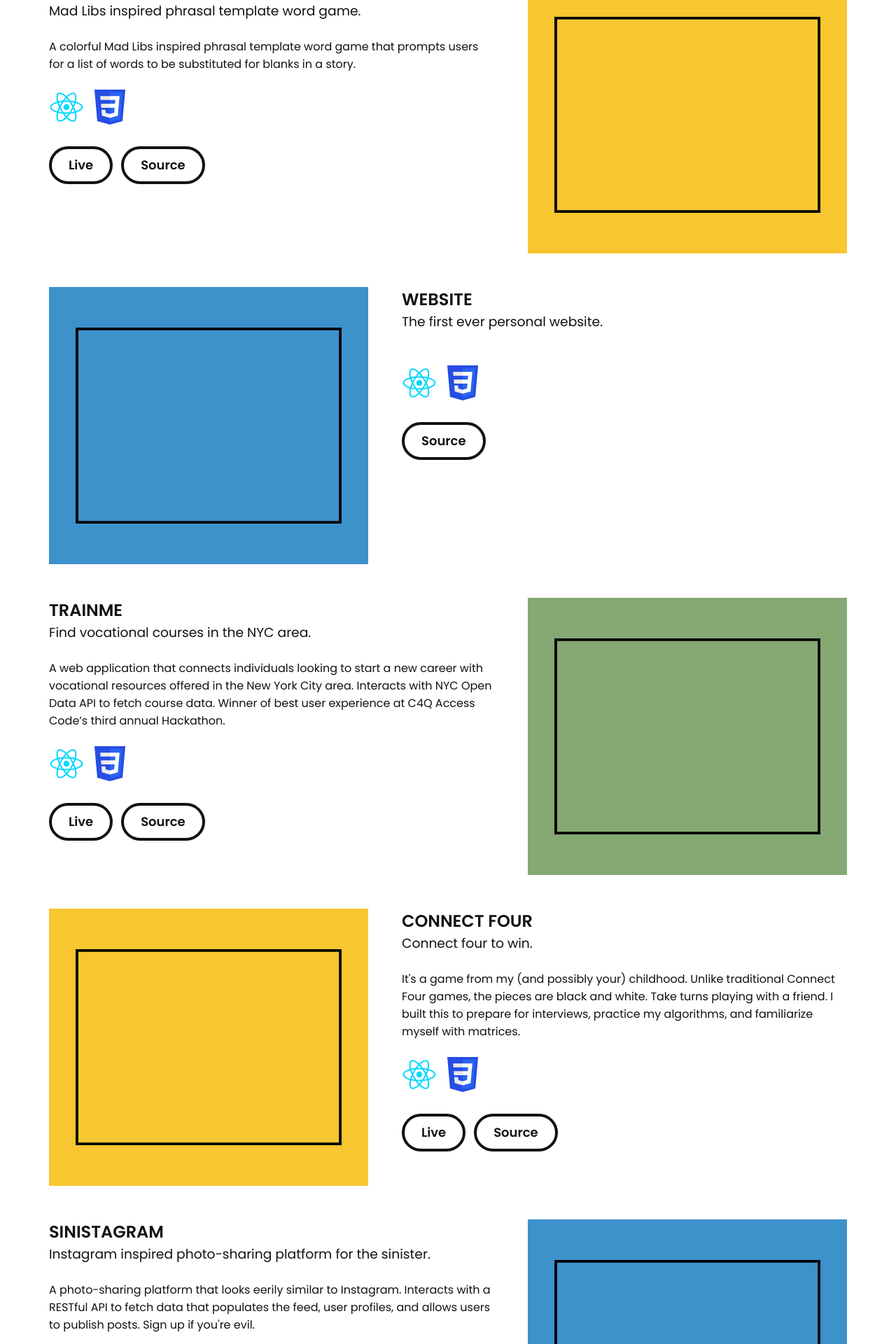
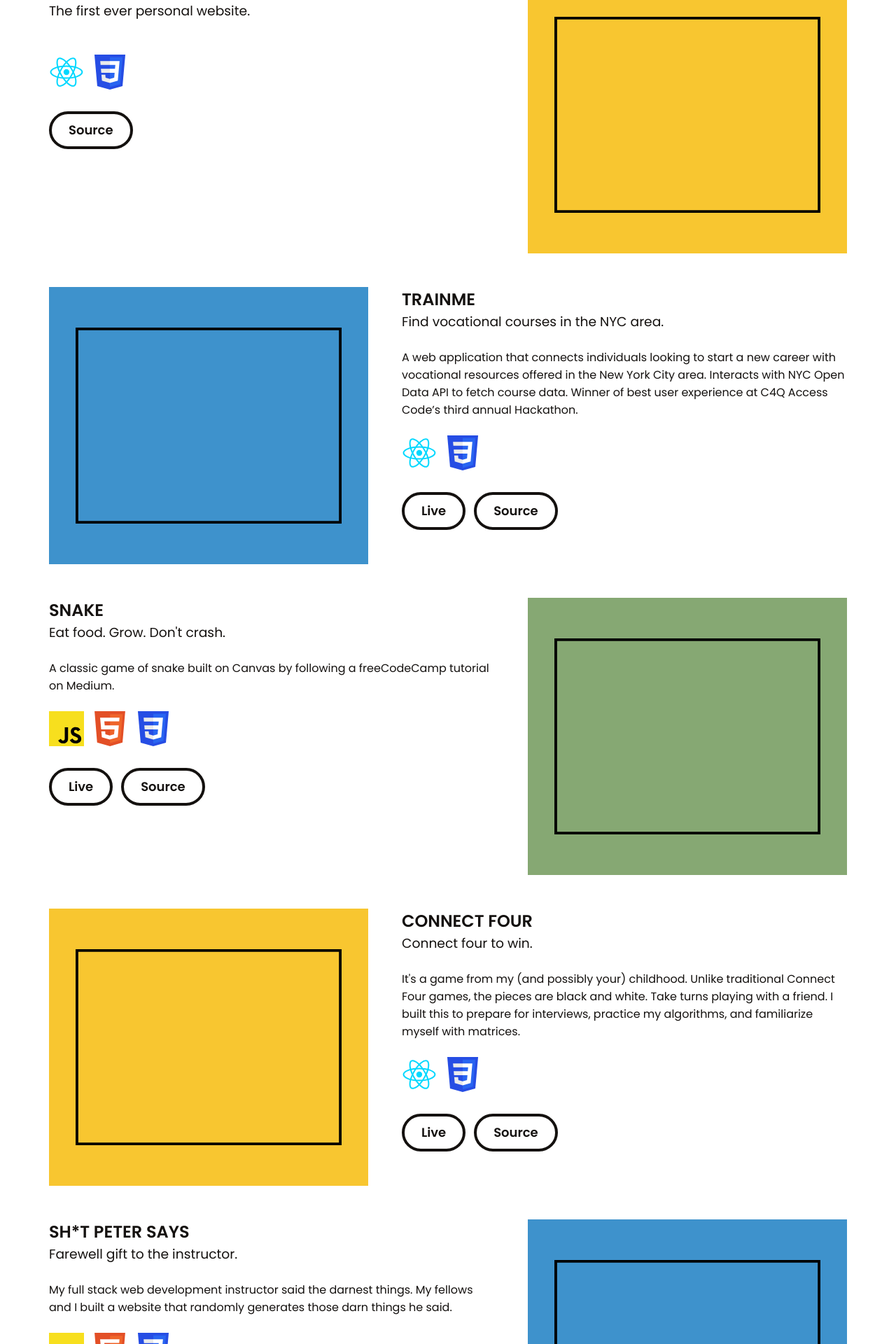
Before and after one commit to helencho/website_v3, a Next.js app: page /projects in a window 1280 px wide. Shown: the part 2580-4500 px from the top of the page at 70% size. Built offline with nearby package versions, Linux system fonts and the light colour scheme.

Commit message:
clean project list and alphabetize things

```diff
--- a/constants/projects.js
+++ b/constants/projects.js
@@ -106,28 +106,6 @@ export const PROJECTS = [
     },
   },
   {
-    title: 'Madlify',
-    subTitle: 'Mad Libs inspired phrasal template word game.',
-    description:
-      'A colorful Mad Libs inspired phrasal template word game that prompts users for a list of words to be substituted for blanks in a story.',
-    technologies: [TECH.REACT, TECH.CSS3],
-    ctas: [
-      {
-        text: 'Live',
-        href: 'https://madlify.netlify.com/',
-      },
-      {
-        text: 'Source',
-        href: 'https://github.com/helencho/madlify',
-      },
-    ],
-    image: {
-      alt: 'Placeholder for image description',
-      src: '/images/rectangle.png',
-    },
-  },
-
-  {
     title: 'Website',
     subTitle: 'The first ever personal website.',
     description: '',
@@ -165,6 +143,27 @@ export const PROJECTS = [
     },
   },
   {
+    title: 'Snake',
+    subTitle: "Eat food. Grow. Don't crash.",
+    description:
+      'A classic game of snake built on Canvas by following a freeCodeCamp tutorial on Medium.',
+    technologies: [TECH.JS, TECH.CANVAS, TECH.CSS3],
+    ctas: [
+      {
+        text: 'Live',
+        href: 'https://helencho.github.io/snake/',
+      },
+      {
+        text: 'Source',
+        href: 'https://github.com/helencho/snake',
+      },
+    ],
+    image: {
+      alt: 'Placeholder for image description',
+      src: '/images/rectangle.png',
+    },
+  },
+  {
     title: 'Connect Four',
     subTitle: 'Connect four to win.',
     description:
@@ -178,23 +177,6 @@ export const PROJECTS = [
       {
         text: 'Source',
         href: 'https://github.com/helencho/connectFour',
-      },
-    ],
-    image: {
-      alt: 'Placeholder for image description',
-      src: '/images/rectangle.png',
-    },
-  },
-  {
-    title: 'Sinistagram',
-    subTitle: 'Instagram inspired photo-sharing platform for the sinister.',
-    description:
-      "A photo-sharing platform that looks eerily similar to Instagram. Interacts with a RESTful API to fetch data that populates the feed, user profiles, and allows users to publish posts. Sign up if you're evil.",
-    technologies: [TECH.NODE, TECH.REACT, TECH.POSTGRES, TECH.CSS3],
-    ctas: [
-      {
-        text: 'Source',
-        href: 'https://github.com/helencho/sinistagram',
       },
     ],
     image: {
@@ -219,66 +201,4 @@ export const PROJECTS = [
       src: '/images/rectangle.png',
     },
   },
-  {
-    title: 'Snake',
-    subTitle: "Eat food. Grow. Don't crash.",
-    description:
-      'A classic game of snake built on Canvas by following a freeCodeCamp tutorial on Medium.',
-    technologies: [TECH.JS, TECH.CANVAS, TECH.CSS3],
-    ctas: [
-      {
-        text: 'Live',
-        href: 'https://helencho.github.io/snake/',
-      },
-      {
-        text: 'Source',
-        href: 'https://github.com/helencho/snake',
-      },
-    ],
-    image: {
-      alt: 'Placeholder for image description',
-      src: '/images/rectangle.png',
-    },
-  },
-  {
-    title: 'Concentration',
-    subTitle: 'Memory matching game.',
-    description:
-      'A memory matching game where a user must flip over the same cards in pairs to win.',
-    technologies: [TECH.REACT, TECH.CSS3],
-    ctas: [
-      {
-        text: 'Live',
-        href: 'https://concentration.netlify.com/',
-      },
-      {
-        text: 'Source',
-        href: 'https://github.com/helencho/concentration',
-      },
-    ],
-    image: {
-      alt: 'Placeholder for image description',
-      src: '/images/rectangle.png',
-    },
-  },
-  {
-    title: 'Calculator',
-    subTitle: 'Google Pixel inspired calculator.',
-    description: "It's a calculator but it looks like a Google calculator.",
-    technologies: [TECH.REACT, TECH.CSS3],
-    ctas: [
-      {
-        text: 'Live',
-        href: 'https://react-calculator.netlify.com/',
-      },
-      {
-        text: 'Source',
-        href: 'https://github.com/helencho/react-calculator',
-      },
-    ],
-    image: {
-      alt: 'Placeholder for image description',
-      src: '/images/rectangle.png',
-    },
-  },
 ];
--- a/constants/technology.js
+++ b/constants/technology.js
@@ -1,24 +1,52 @@
 // TODO: Alphabetize or order in some way
 export const TECH = {
+  CANVAS: 'CANVAS',
+  CSS3: 'CSS3',
+  FITBIT: 'FITBIT',
+  HTML: 'HTML',
+  JS: 'JS',
+  NEXT: 'NEXT',
   NODE: 'NODE',
+  POSTGRES: 'POSTGRES',
   REACT: 'REACT',
   REDUX: 'REDUX',
-  POSTGRES: 'POSTGRES',
-  CSS3: 'CSS3',
   S3: 'S3',
+  SASS: 'SASS',
   TWILIO: 'TWILIO',
-  JS: 'JS',
-  CANVAS: 'CANVAS',
-  HTML: 'HTML',
-  NEXT: 'NEXT',
-  SASS: 'SASS',
-  FITBIT: 'FITBIT',
 };
 
 export const TECH_LOGO_MAP = {
+  [TECH.CANVAS]: {
+    src: '/images/html.svg',
+    alt: 'HTML',
+  },
+  [TECH.CSS3]: {
+    src: '/images/css3.svg',
+    alt: 'CSS3',
+  },
+  [TECH.FITBIT]: {
+    src: '/images/fitbit.png',
+    alt: 'Fitbit SDK',
+  },
+  [TECH.HTML]: {
+    src: '/images/html.svg',
+    alt: 'HTML',
+  },
+  [TECH.JS]: {
+    src: '/images/javascript.svg',
+    alt: 'JavaScript',
+  },
+  [TECH.NEXT]: {
+    src: '/images/nextjs.svg',
+    alt: 'Next.j',
+  },
   [TECH.NODE]: {
     src: '/images/nodejs.svg',
     alt: 'Node.js',
+  },
+  [TECH.POSTGRES]: {
+    src: '/images/postgres.svg',
+    alt: 'PostgreSQL',
   },
   [TECH.REACT]: {
     src: '/images/react.svg',
@@ -28,44 +56,16 @@ export const TECH_LOGO_MAP = {
     src: '/images/redux.svg',
     alt: 'Redux.js',
   },
-  [TECH.POSTGRES]: {
-    src: '/images/postgres.svg',
-    alt: 'PostgreSQL',
-  },
-  [TECH.CSS3]: {
-    src: '/images/css3.svg',
-    alt: 'CSS3',
-  },
   [TECH.S3]: {
     src: '/images/aws.svg',
     alt: 'AWS S3 bucket',
+  },
+  [TECH.SASS]: {
+    src: '/images/sass.svg',
+    alt: 'Sass',
   },
   [TECH.TWILIO]: {
     src: '/images/twilio.svg',
     alt: 'Twilio',
   },
-  [TECH.JS]: {
-    src: '/images/javascript.svg',
-    alt: 'JavaScript',
-  },
-  [TECH.CANVAS]: {
-    src: '/images/html.svg',
-    alt: 'HTML',
-  },
-  [TECH.HTML]: {
-    src: '/images/html.svg',
-    alt: 'HTML',
-  },
-  [TECH.NEXT]: {
-    src: '/images/nextjs.svg',
-    alt: 'Next.j',
-  },
-  [TECH.SASS]: {
-    src: '/images/sass.svg',
-    alt: 'Sass',
-  },
-  [TECH.FITBIT]: {
-    src: '/images/fitbit.png',
-    alt: 'Fitbit SDK',
-  },
 };
--- a/pages/projects.js
+++ b/pages/projects.js
@@ -20,13 +20,7 @@ const Project = (props) => {
   return (
     <div className={styles.projectContainer}>
       <div className={styles.imageContainer}>
-        <Image
-          // loader={myLoader}
-          src={src}
-          alt={alt}
-          width="380px"
-          height="280px"
-        />
+        <Image alt={alt} height="280px" src={src} width="380px" />
       </div>
       <div className={styles.textContainer}>
         <h2>{title}</h2>
@@ -38,10 +32,10 @@ const Project = (props) => {
             return (
               <div className={styles.logo} key={logo.alt}>
                 <Image
+                  alt={logo.alt}
+                  height="50px"
                   src={logo.src}
-                  alt={logo.alt}
                   width="50px"
-                  height="50px"
                 />
               </div>
             );
```
